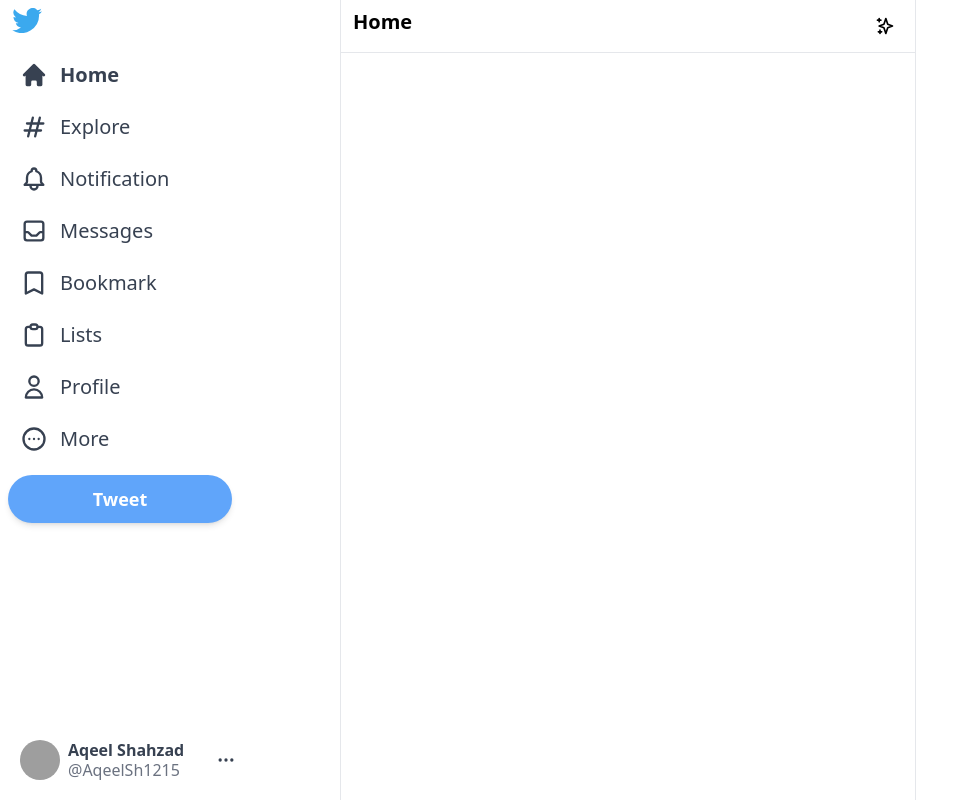
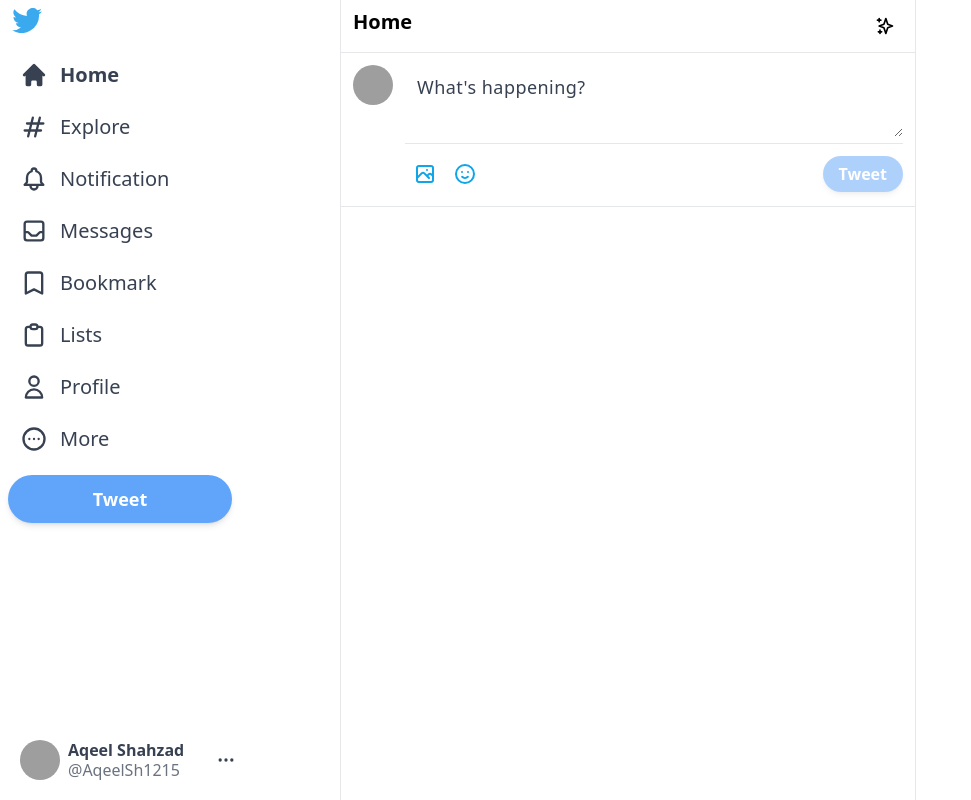
Before and after one commit to aqeel-spec/twitter, a Next.js app: page / in a window 1280 px wide. Shown: the whole page, without its empty margins (0-971 px from the left). Built offline with nearby package versions, Linux system fonts and the light colour scheme; grey boxes are pictures that could not be loaded.

Commit message:
add the input section of the feed component

```diff
--- a/components/feed.tsx
+++ b/components/feed.tsx
@@ -1,4 +1,5 @@
 import { SparklesIcon } from "@heroicons/react/outline";
+import Input from "./input";
 
 function Feed() {
   return (
@@ -9,6 +10,7 @@
           <SparklesIcon className="h-5" />
         </div>
       </div>
+      <Input />
     </div>
   );
 }
--- /dev/null
+++ b/components/input.tsx
@@ -0,0 +1,31 @@
+import { EmojiHappyIcon, PhotographIcon } from "@heroicons/react/outline";
+
+export default function Input() {
+  return (
+    <div className="flex border-b border-gray-200 p-3 space-x-3">
+      <img
+        className="rounded-full  h-10 w-10 cursor-pointer hover:brightness-95"
+        src="https://pbs.twimg.com/profile_images/1572524799271788544/BOVrbu5t_400x400.jpg"
+        alt="user Image"
+      />
+      <div className="w-full divide-y divide-gray-200">
+        <div className="">
+          <textarea
+            className="w-full border-none focus:ring-0 text-lg placeholder-gray-700 tracking-wide min-h-[50px] text-gray-700"
+            rows="2"
+            placeholder="What's happening?"
+          ></textarea>
+        </div>
+        <div className="flex items-center justify-between pt-2.5">
+          <div className="flex ">
+            <PhotographIcon className="h-10 w-10 hoverEffect p-2 text-sky-500 hover:bg-sky-100" />
+            <EmojiHappyIcon className="h-10 w-10 hoverEffect p-2 text-sky-500 hover:bg-sky-100" />
+          </div>
+          <button className="bg-blue-400 text-white px-4 py-1.5 rounded-full font-bold shadow-md hover:brightness-95  opacity-50">
+            Tweet
+          </button>
+        </div>
+      </div>
+    </div>
+  );
+}
--- a/package.json
+++ b/package.json
@@ -23,6 +23,7 @@
     "typescript": "4.9.5"
   },
   "devDependencies": {
+    "@tailwindcss/forms": "^0.5.3",
     "autoprefixer": "^10.4.13",
     "postcss": "^8.4.21",
     "tailwindcss": "^3.2.7"
--- a/tailwind.config.js
+++ b/tailwind.config.js
@@ -11,5 +11,7 @@
   theme: {
     extend: {},
   },
-  plugins: [],
+  plugins: [
+    require('@tailwindcss/forms'),
+  ],
 }
```
Also changed, not shown: 1 other file (tests, documents, lock files or other folders).
